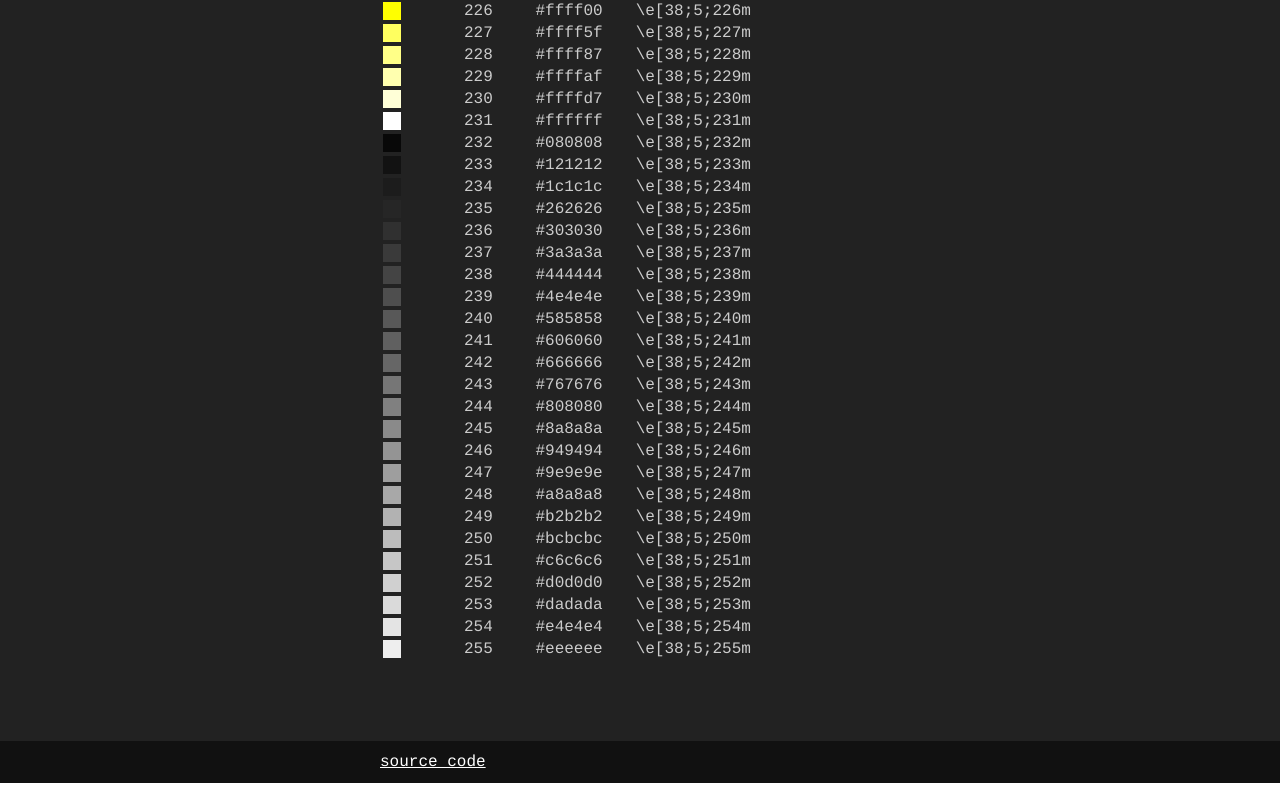
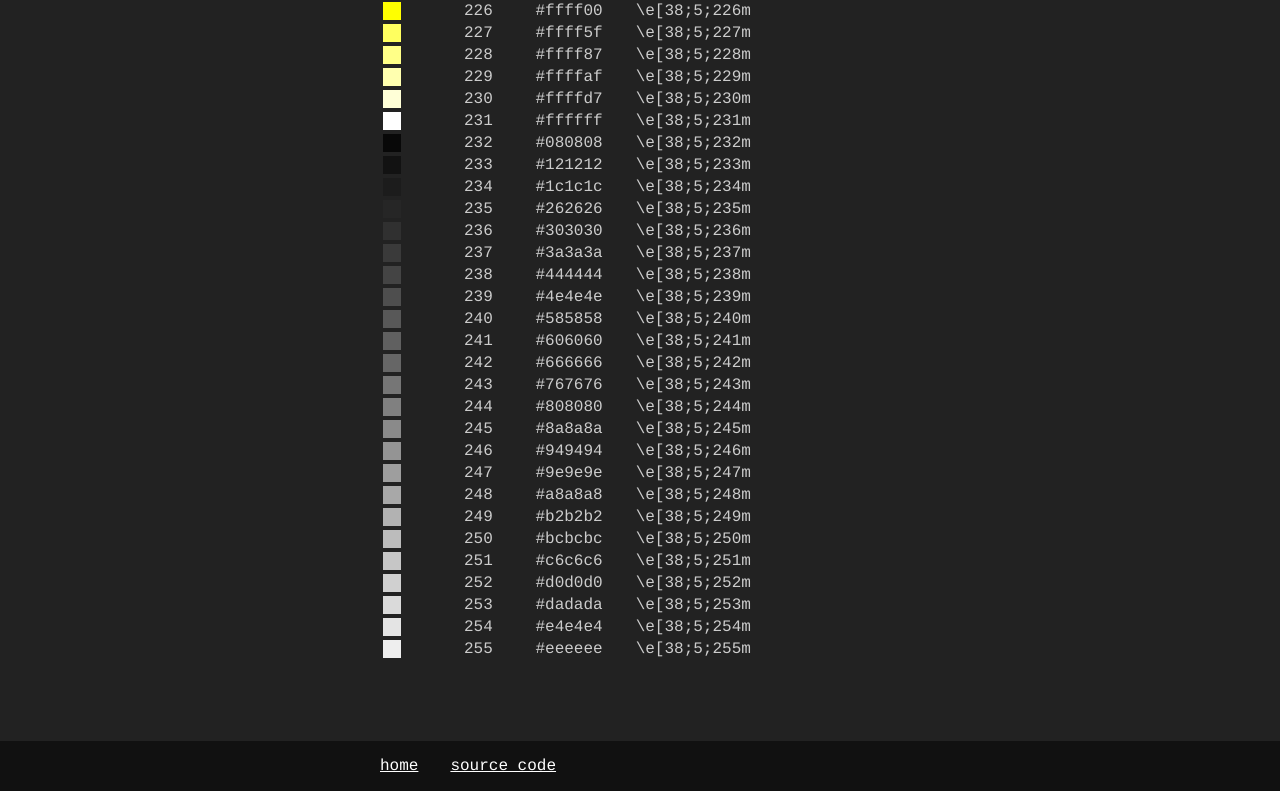
Before and after one commit to linrock/256-colors, a Vue app: page / in a window 1280 px wide. Shown: the part 8657-9448 px from the top of the page. Built offline with nearby package versions, Linux system fonts and the light colour scheme.

Commit message:
Link to homepage in the footer links

```diff
--- a/src/App.vue
+++ b/src/App.vue
@@ -21,6 +21,7 @@
   color-table
   footer
     .container
+      a(href="https://robotmoon.com") home
       a(href="https://github.com/linrock/256-colors") source code
 
 </template>
@@ -72,10 +73,11 @@
   footer
     color white
     background #111
-    padding 12px 0
+    padding 1rem 0
 
     a
       color inherit
+      margin-right 2rem
 
   h1
     color #9e9e9e
```
